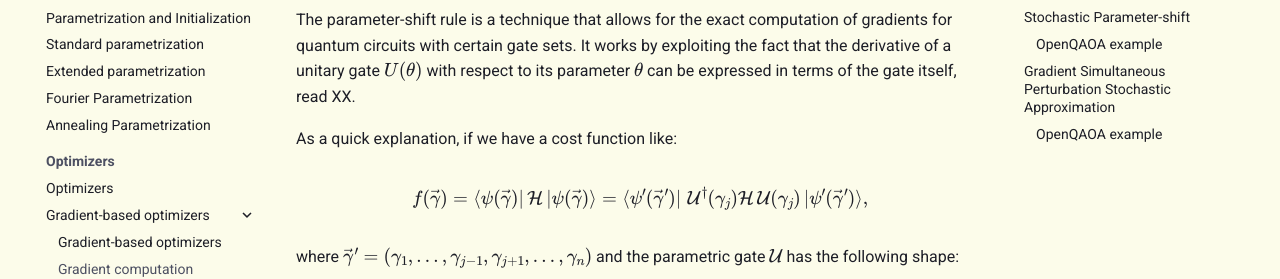
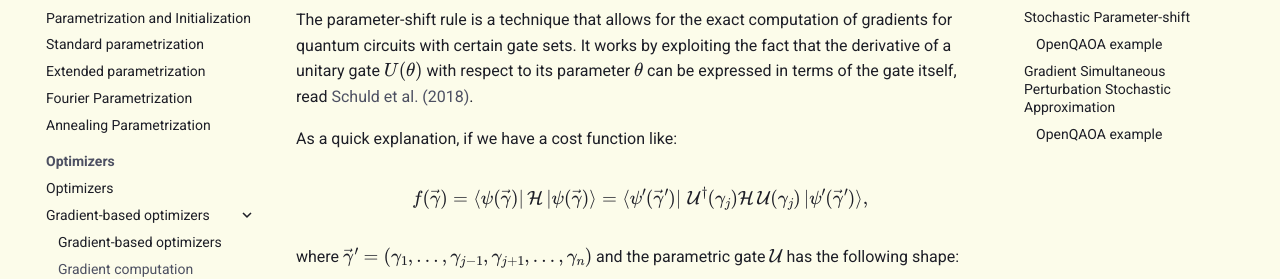
Before and after one commit to entropicalabs/openqaoa-website, an MkDocs documentation site: the page built from docs/optimizers/gradient-based-optimizers/gradient-computation.md, in a window 1280 px wide and 900 px high, scrolled down 1434 px. Shown: the part 199-478 px from the top of the window. Built offline with MkDocs 1.6.1 and Material for MkDocs 9.7.7, drawn with Linux system fonts in a browser that asks for light colours; comment, search, counter and statistics services are not loaded; some of the changed text lies outside the part shown.

Commit message:
Update gradient-computation.md

```diff
--- a/docs/optimizers/gradient-based-optimizers/gradient-computation.md
+++ b/docs/optimizers/gradient-based-optimizers/gradient-computation.md
@@ -44,7 +44,7 @@ q.optimize()
 
 
 ## Parameter-shift
-The parameter-shift rule is a technique that allows for the exact computation of gradients for quantum circuits with certain gate sets. It works by exploiting the fact that the derivative of a unitary gate $U(\theta)$ with respect to its parameter $\theta$ can be expressed in terms of the gate itself, read XX.
+The parameter-shift rule is a technique that allows for the exact computation of gradients for quantum circuits with certain gate sets. It works by exploiting the fact that the derivative of a unitary gate $U(\theta)$ with respect to its parameter $\theta$ can be expressed in terms of the gate itself, read [Schuld et al. (2018)](https://doi.org/10.1103/PhysRevA.99.032331).
 
 As a quick explanation, if we have a cost function like:
 
@@ -120,7 +120,7 @@ The parameters are perturbed by a random vector that takes values of +1 or -1 wi
 
 $$ \vec\nabla f(\vec\gamma) \approx \frac{f(\vec\gamma + c \vec\Delta) - f(\vec\gamma - c \vec\Delta)}{2c} \odot  \vec\Delta $$
 
-where $c$ is a constant that determines the step size, and $\vec\Delta$ is the perturbation vector: $\vec\Delta = (\delta_1, \delta_2, ..., \delta_n)$ where $ \delta_i \in \{-1, 1\}$ are randomly generated.
+where $c$ is a constant that determines the step size, and $\vec\Delta$ is the perturbation vector: $\vec\Delta = (\delta_1, \delta_2, ..., \delta_n)$ where $\delta_i \in \{-1, 1\}$ are randomly generated.
 
 The primary benefit of Gradient SPSA is that it requires only two evaluations of the cost function to estimate the Jacobian, unlike the finite difference method, which requires two evaluations for each parameter.
 
```
